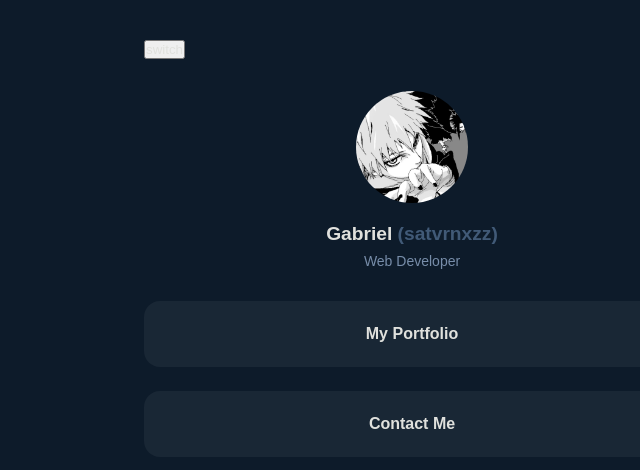
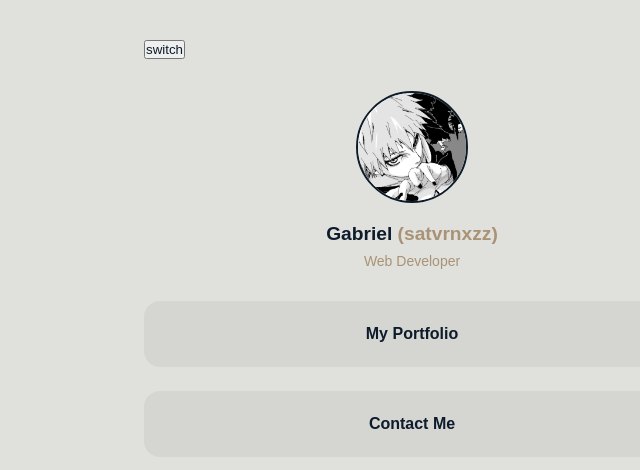
Before and after one commit to satvrnxzz/social-linking, a plain HTML site: page index.html in a window 1280 px wide. Shown: the top 470 px of the page, without its empty margins (228-868 px from the left). Drawn offline with nearby package versions, Linux system fonts and the light colour scheme.

Commit message:
add light class, css var and change some colors

```diff
--- a/index.html
+++ b/index.html
@@ -6,7 +6,7 @@
     <title>Social Linking</title>
     <link rel="stylesheet" href="./style.css" />
   </head>
-  <body>
+  <body class="light">
     <div id="container">
       <!-- switch -->
       <div id="switch">
--- a/style.css
+++ b/style.css
@@ -4,13 +4,29 @@
   box-sizing: border-box;
 }
 
+:root {
+  --bg-color: #0D1B2A;
+  --color: #E0E1DD;
+  --color-two: #778da9;
+  --surface-color: rgba(255, 255, 255, 0.05);
+  --surface-color-hover: rgba(255, 255, 255, 0.1);
+}
+
+.light {
+  --bg-color: #E0E1DD;
+  --color: #0D1B2A;
+  --color-two: #A99275;
+  --surface-color: rgba(0, 0, 0, 0.05);
+  --surface-color-hover: rgba(0, 0, 0, 0.1);
+}
+
 body {
-  background-color: #0d1b2a;
+  background-color: var(--bg-color);
 }
 
 body * {
   font-family: sans-serif;
-  color: #e0e1dd;
+  color: var(--color);
 }
 
 #container {
@@ -30,6 +46,7 @@ body * {
 #profile img {
   width: 112px;
 
+  border: 2px solid var(--color);
   border-radius: 50%;
   margin-bottom: 16px;
 }
@@ -41,12 +58,12 @@ body * {
 }
 
 #name span {
-  color: #415a77;
+  color: var(--color-two);
 }
 
 #bio {
   font-size: 14px;
-  color: #778da9;
+  color: var(--color-two);
 }
 
 /* linking */
@@ -63,7 +80,7 @@ ul li a {
   justify-content: center;
   padding: 24px;
 
-  background-color: rgba(255, 255, 255, 0.05);
+  background-color: var(--surface-color);
   border-radius: 16px;
 
   text-decoration: none;
@@ -73,7 +90,7 @@ ul li a {
 }
 
 ul li a:hover {
-  background-color: rgba(255, 255, 255, 0.1);
+  background-color: var(--surface-color-hover);
 }
 
 /* social linking */
@@ -94,5 +111,5 @@ ul li a:hover {
 }
 
 #social-links a:hover {
-  background-color: rgba(255, 255, 255, 0.05);
+  background-color: var(--surface-color);
 }
```
